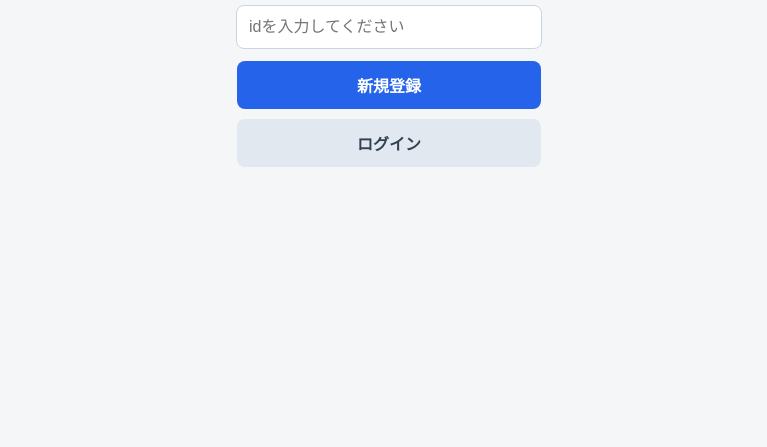
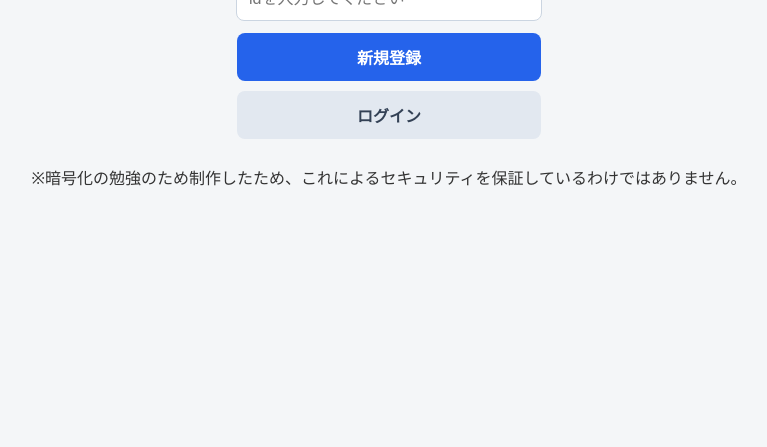
Before and after one commit to Ringoame196/local-key-portal, a plain HTML site: page index.html in a window 1280 px wide. Shown: the part 353-800 px from the top of the page, without its empty margins (251-1018 px from the left). Drawn offline with Linux system fonts and the light colour scheme.

Commit message:
Add security disclaimer to index.html
Added a disclaimer about security in the project.

```diff
--- a/index.html
+++ b/index.html
@@ -12,6 +12,7 @@
   <button type="button" id="registerBtn">新規登録</button>
   <button type="button" id="loginBtn">ログイン</button>
   <a href="" id="downloadUrl"></a>
+  <p>※暗号化の勉強のため制作したため、これによるセキュリティを保証しているわけではありません。</p>
   <script src="./systems/index.js"></script>
 </body>
 </html>
```
